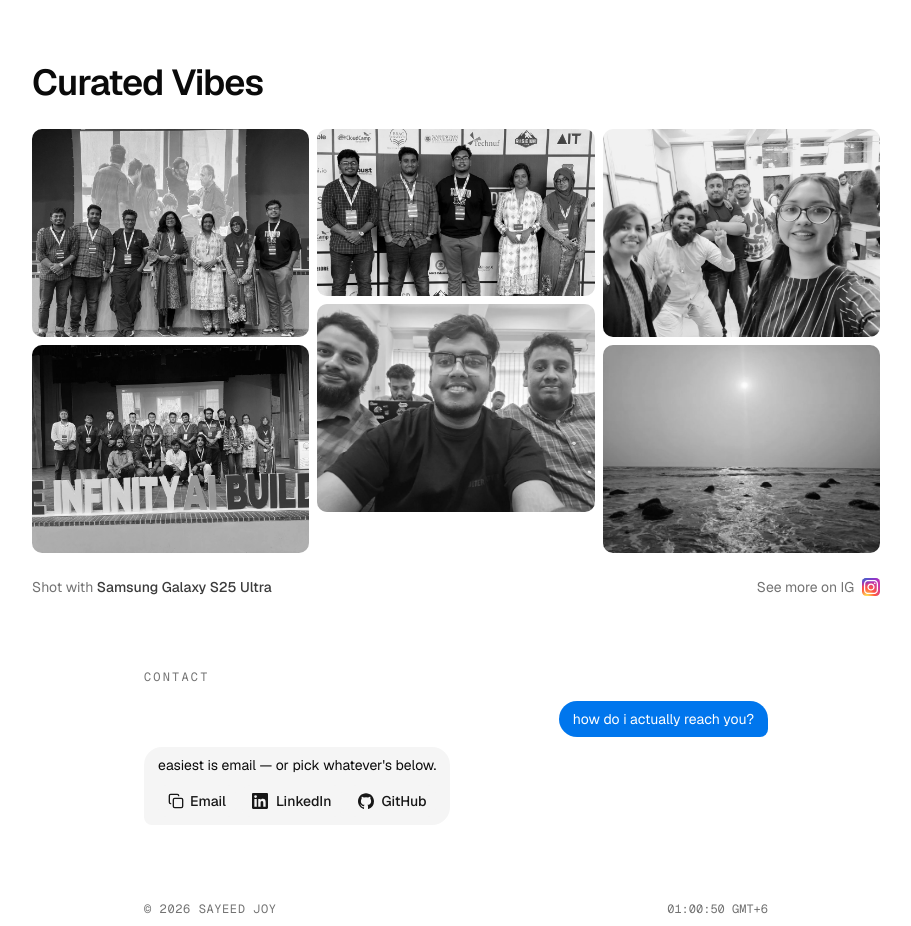
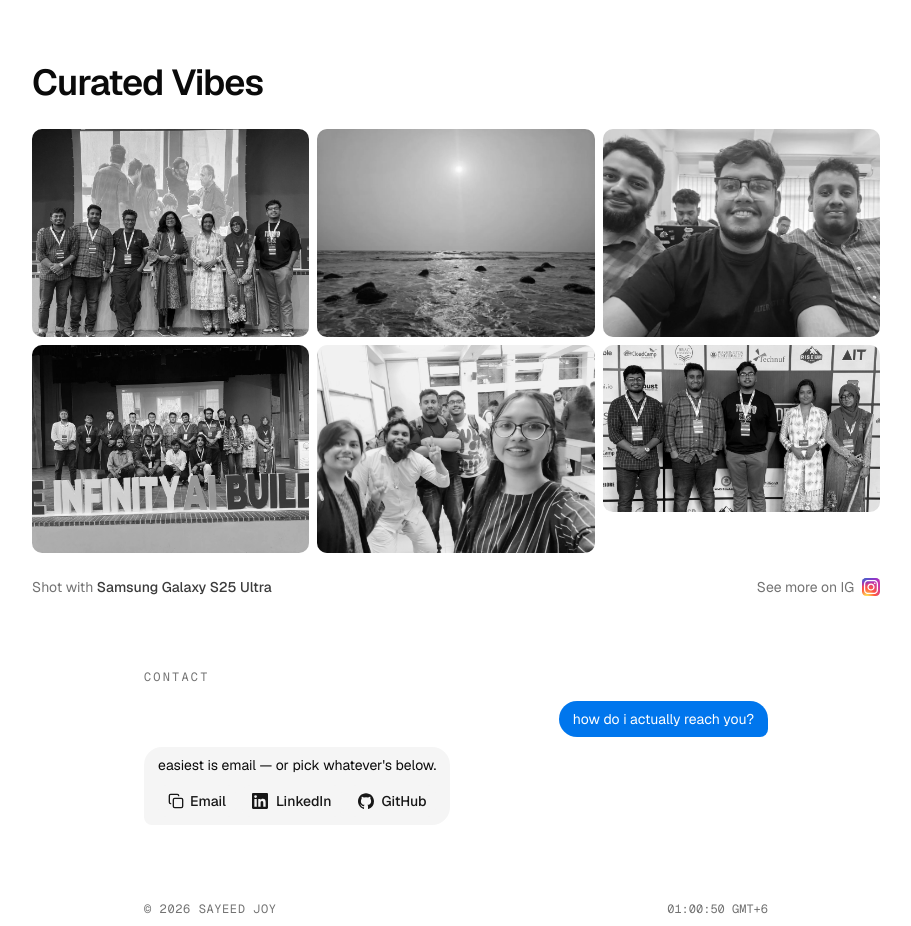
Before and after one commit to sayeedjoy/devfolio, a Next.js app: page / in a window 1280 px wide. Shown: the part 1400-2326 px from the top of the page, without its empty margins (184-1095 px from the left). Built offline with nearby package versions, Linux system fonts and the light colour scheme; no server answers.

Commit message:
feat: enhance PhotoGallery component with shuffled photo display

```diff
--- a/components/photo-gallery.tsx
+++ b/components/photo-gallery.tsx
@@ -1,14 +1,35 @@
+"use client"
+
 import Image from "next/image"
+import { useEffect, useState } from "react"
 
 import type { Personal } from "@/data/types"
 
 export function PhotoGallery({ photos }: { photos: Personal["photos"] }) {
+  const [arrangedPhotos, setArrangedPhotos] = useState(photos)
+
+  useEffect(() => {
+    // Keep the first render identical to the server, then shuffle once per visit.
+    const frame = requestAnimationFrame(() => {
+      const shuffled = [...photos]
+      for (let index = shuffled.length - 1; index > 0; index--) {
+        const swapIndex = Math.floor(Math.random() * (index + 1))
+        const photo = shuffled[index]
+        shuffled[index] = shuffled[swapIndex]
+        shuffled[swapIndex] = photo
+      }
+      setArrangedPhotos(shuffled)
+    })
+
+    return () => cancelAnimationFrame(frame)
+  }, [photos])
+
   if (!photos.length) return null
 
   return (
-    <ul className="columns-2 gap-2 sm:columns-3">
-      {photos.map((photo) => (
-        <li key={photo.src} className="group mb-2 break-inside-avoid">
+    <ul className="group/gallery columns-2 gap-2 sm:columns-3">
+      {arrangedPhotos.map((photo) => (
+        <li key={photo.src} className="mb-2 break-inside-avoid">
           <Image
             src={photo.src}
             alt={photo.title ?? photo.caption ?? "Personal photograph"}
@@ -16,7 +37,7 @@ export function PhotoGallery({ photos }: { photos: Personal["photos"] }) {
             height={photo.height}
             quality={100}
             sizes="(min-width: 896px) 278px, (min-width: 640px) calc((100vw - 64px) / 3), calc((100vw - 56px) / 2)"
-            className="block h-auto w-full rounded-lg grayscale transition-[filter] duration-300 group-hover:grayscale-0 motion-reduce:transition-none"
+            className="block h-auto w-full rounded-lg grayscale transition-[filter] duration-300 group-hover/gallery:grayscale-0 motion-reduce:transition-none"
           />
         </li>
       ))}
```
